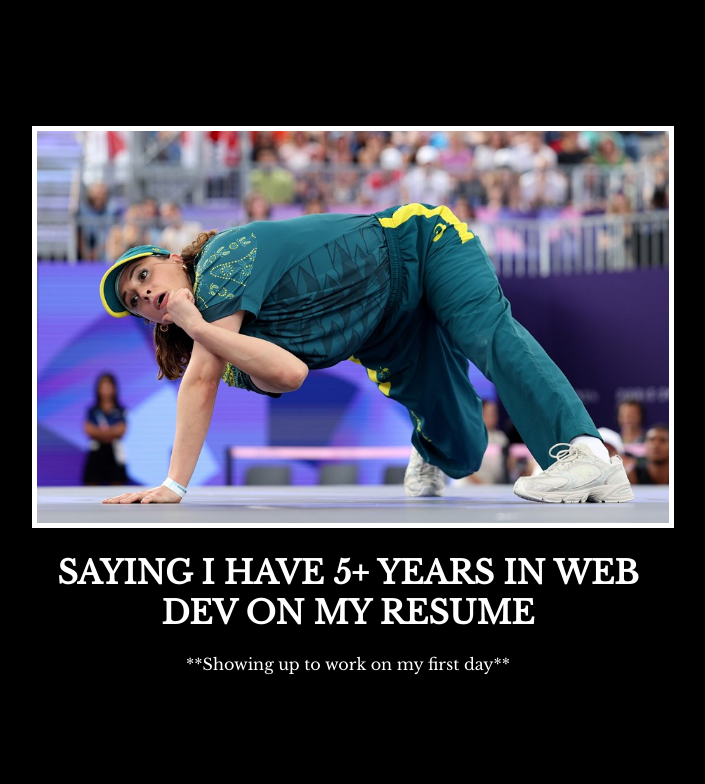
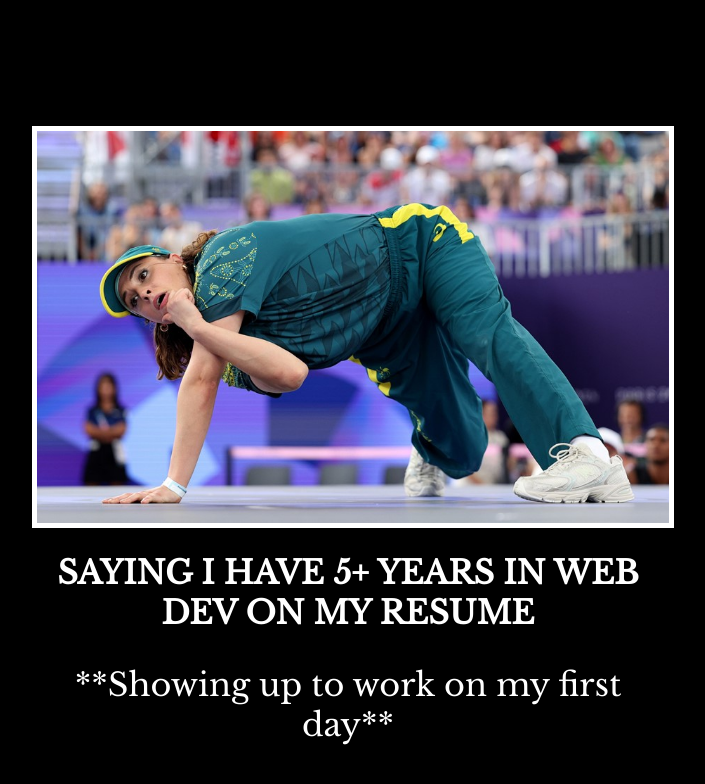
Before and after one commit to AmyBalog/RayGun-Meme, a plain HTML site: page index.html in a window 1280 px wide. Shown: the whole page, without its empty margins (292-997 px from the left). Drawn offline with nearby package versions, Linux system fonts and the light colour scheme.

Commit message:
Add files via upload
Change h1 to top

```diff
--- a/style.css
+++ b/style.css
@@ -18,4 +18,9 @@ body{
 
 h1{
     text-transform: uppercase;
+    font-size: 2rem;
 }
+
+p{
+    font-size: 2rem;
+}
```
